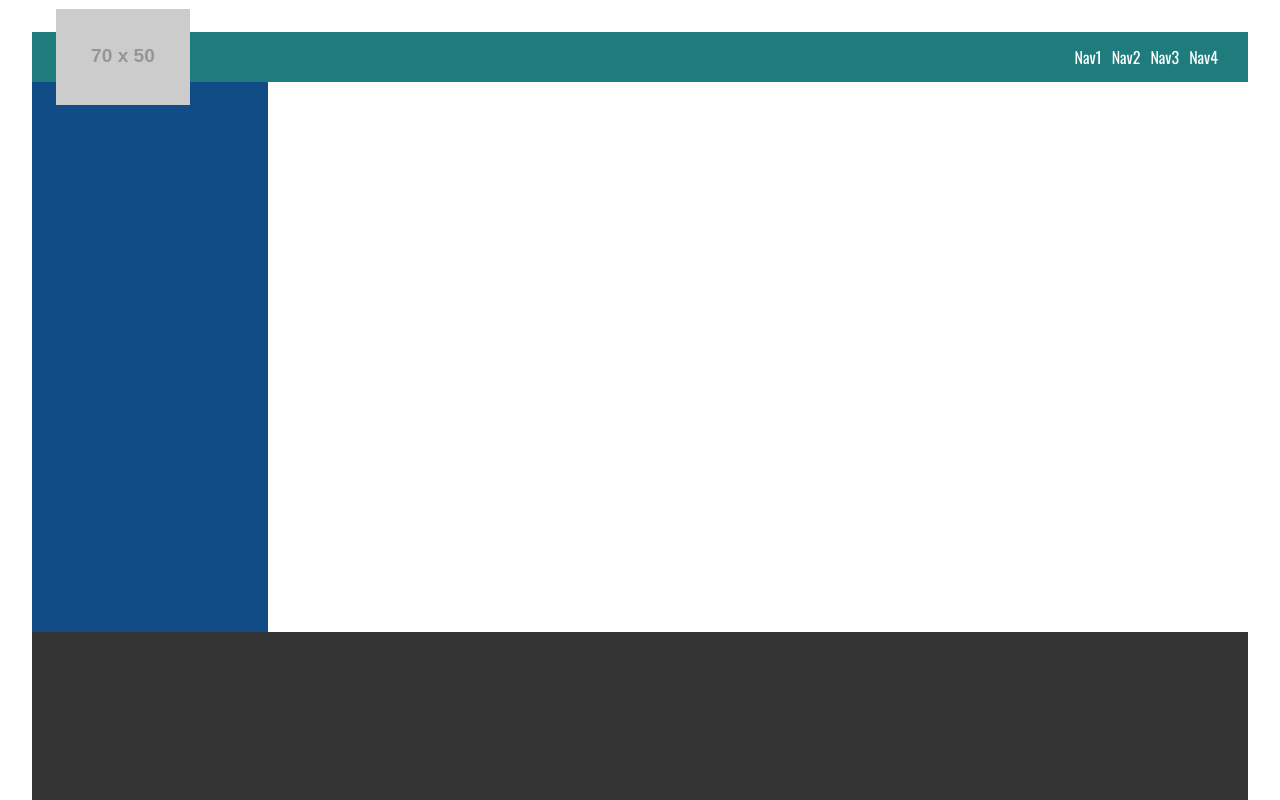
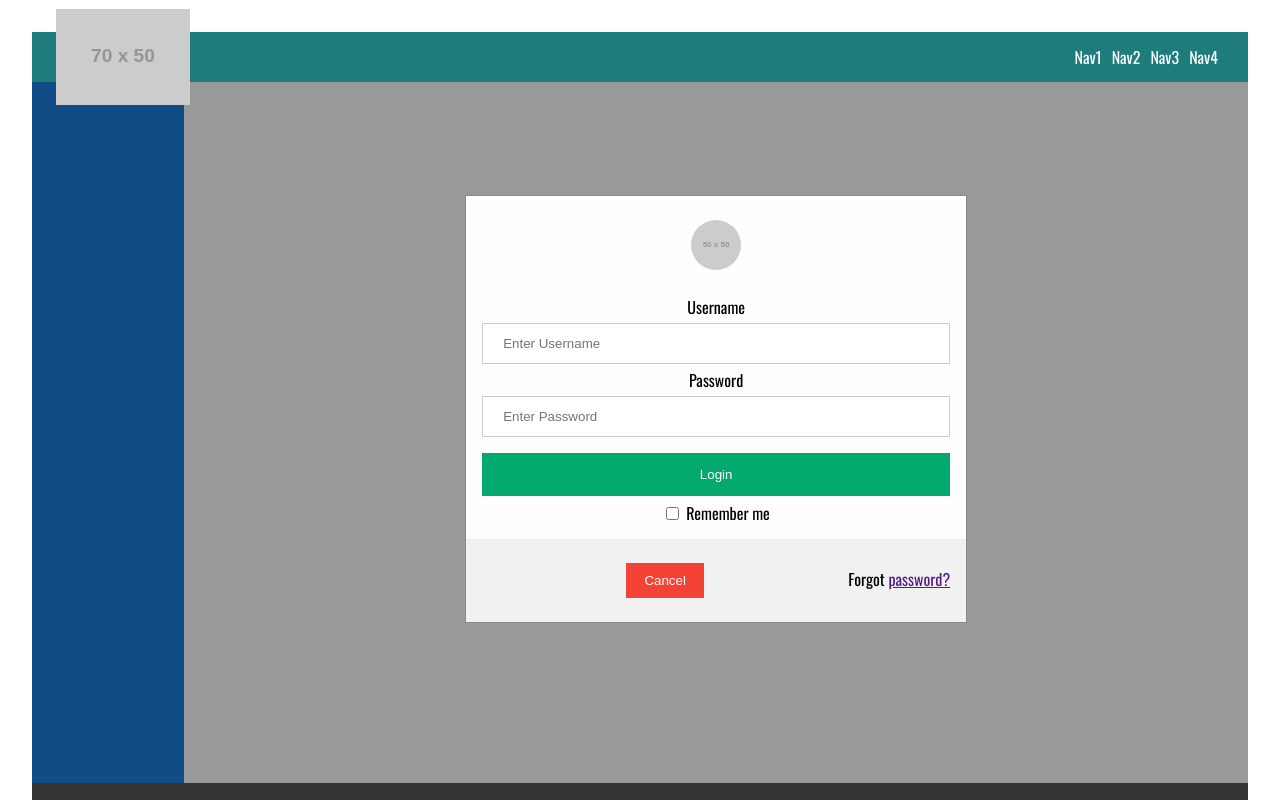
Before and after one commit to Yask00/all_in_one, a React (Vite) app in the folder app/: page / in a window 1280 px wide. Shown: the top 800 px of the page. Built offline with nearby package versions, Linux system fonts and the light colour scheme.

Commit message:
feat: user authentication with context, custom hook and cookies

```diff
--- a/app/src/App.tsx
+++ b/app/src/App.tsx
@@ -4,13 +4,21 @@ import Navigation from "./components/Navigation/Navigation";
 import Footer from "./components/Footer/Footer";
 import Aside from "./components/Aside/Aside";
 import Main from "./components/Main/Main";
+import Login from "./features/Login/Login";
+import AuthProvider from "./context/AuthContext";
 
 function App() {
   return (
     <Layout>
       <Navigation></Navigation>
       <Aside></Aside>
-      <Main></Main>
+      <AuthProvider>
+        <Main>
+          {/* TODO: move login from <Main> here with routing and protected routes */}
+          {/* TODO: TODO LIST */}
+          <Login />
+        </Main>
+      </AuthProvider>
       <Footer></Footer>
     </Layout>
   );
--- a/app/src/components/Main/Main.tsx
+++ b/app/src/components/Main/Main.tsx
@@ -1,8 +1,22 @@
 import { ReactElement } from "react";
 import "./Main.scss";
 
-const Main = (): ReactElement => {
-  return <main className="main"></main>;
+import { ReactNode } from "react";
+import { useAuth } from "../../context/AuthContext";
+
+const Main = ({ children }: { children: ReactNode }): ReactElement => {
+  const { token, user } = useAuth();
+
+  if (!token) {
+    return <main className="main">{children}</main>;
+  }
+  return (
+    <div>
+      Authenticated <br />
+      userID : {user?.id} <br />
+      email : {user?.email}
+    </div>
+  );
 };
 
 export default Main;
--- a/app/src/components/Navigation/Navigation.scss
+++ b/app/src/components/Navigation/Navigation.scss
@@ -24,6 +24,7 @@
 
         &:hover {
             cursor: pointer;
+            text-decoration: underline;
         }
     }
 }
--- /dev/null
+++ b/app/src/context/AuthContext.tsx
@@ -0,0 +1,72 @@
+import { createContext, useContext, useMemo, useState, ReactNode } from "react";
+import useCookie from "../hooks/useCookie";
+import { User } from "../types/interfaces";
+
+const AuthContext = createContext<{
+  token: string | undefined;
+  setToken: (newToken: string) => void;
+  user: User | undefined;
+  setUser: (user: User) => void;
+}>({
+  token: undefined,
+  setToken: () => {},
+  user: undefined,
+  setUser: () => {},
+});
+
+const AuthProvider = ({ children }: { children: ReactNode }) => {
+  // eslint-disable-next-line @typescript-eslint/no-unused-vars
+  const [cookie, getCookie, updateCookie, deleteCookie] = useCookie("jwt") as [
+    string,
+    (name: string) => string | undefined,
+    (newValue: string, options?: Cookies.CookieAttributes) => void,
+    (name: string) => void,
+  ];
+
+  // eslint-disable-next-line @typescript-eslint/no-unused-vars
+  const [userCookie, getUserCookie, updateUserCookie, deleteUserCookie] =
+    useCookie("user") as [
+      string,
+      (name: string) => string | undefined,
+      (newValue: string, options?: Cookies.CookieAttributes) => void,
+      (name: string) => void,
+    ];
+
+  const [token, setToken_] = useState(getCookie("jwt"));
+  const [user, setUser_] = useState<User | undefined>(() => {
+    const userCookie = getUserCookie("user");
+    return userCookie ? JSON.parse(userCookie) : undefined;
+  });
+
+  const setToken = (newToken: string) => {
+    setToken_(newToken);
+  };
+
+  const setUser = (user: User) => {
+    if (!user) {
+      return;
+    }
+    setUser_(user);
+  };
+
+  // Memoized value of the authentication context
+  const contextValue = useMemo(
+    () => ({
+      token,
+      setToken,
+      user,
+      setUser,
+    }),
+    [token, user]
+  );
+
+  return (
+    <AuthContext.Provider value={contextValue}>{children}</AuthContext.Provider>
+  );
+};
+
+export const useAuth = () => {
+  return useContext(AuthContext);
+};
+
+export default AuthProvider;
--- /dev/null
+++ b/app/src/db/db.json
@@ -0,0 +1,14 @@
+{
+  "users": [
+    {
+      "email": "user1@email.com",
+      "password": "$2a$10$GEUOquL1ic/vNLfoergDBeqIhPfpJAr4B5vIDmfQkdEdh6NL9/Qb6",
+      "id": "1XeTI_X"
+    },
+    {
+      "email": "user2@email.com",
+      "password": "$2a$10$.2mHCtkh.FDCPwXhcQpsJuY9w8vUiphT8JvqOjD6QJlZe6nWuTPw.",
+      "id": "OvEhhQt"
+    }
+  ]
+}
--- /dev/null
+++ b/app/src/features/Login/Login.scss
@@ -0,0 +1,98 @@
+//https://www.w3schools.com/howto/tryit.asp?filename=tryhow_css_login_form_modal
+
+/* Full-width input fields */
+input[type=text],
+input[type=password] {
+  width: 100%;
+  padding: 12px 20px;
+  margin: 8px 0;
+  display: inline-block;
+  border: 1px solid #ccc;
+  box-sizing: border-box;
+}
+
+/* Set a style for all buttons */
+button {
+  background-color: #04AA6D;
+  color: white;
+  padding: 14px 20px;
+  margin: 8px 0;
+  border: none;
+  cursor: pointer;
+  width: 100%;
+}
+
+button:hover {
+  opacity: 0.8;
+}
+
+/* Extra styles for the cancel button */
+.cancelbtn {
+  width: auto;
+  padding: 10px 18px;
+  background-color: #f44336;
+}
+
+/* Center the image and position the close button */
+.imgcontainer {
+  text-align: center;
+  margin: 24px 0 12px 0;
+  position: relative;
+
+  .avatar {
+    border-radius: 50%;
+  }
+}
+
+.container {
+  padding: 16px;
+}
+
+span.psw {
+  float: right;
+  padding-top: 16px;
+}
+
+/* The Modal (background) */
+.modal {
+  // position: fixed;
+  /* Stay in place */
+  z-index: 1;
+  /* Sit on top */
+  // left: 0;
+  // top: 0;
+  width: 100%;
+  /* Full width */
+  height: 100%;
+  /* Full height */
+  overflow: auto;
+  /* Enable scroll if needed */
+  background-color: rgb(0, 0, 0);
+  /* Fallback color */
+  background-color: rgba(0, 0, 0, 0.4);
+  /* Black w/ opacity */
+  padding-top: 60px;
+}
+
+/* Modal Content/Box */
+.modal-content {
+  max-width: 500px;
+  background-color: #fefefe;
+  margin: 5% auto 15% auto;
+  /* 5% from the top, 15% from the bottom and centered */
+  border: 1px solid #888;
+  width: 80%;
+  /* Could be more or less, depending on screen size */
+}
+
+/* Change styles for span and cancel button on extra small screens */
+@media screen and (max-width: 300px) {
+  span.psw {
+    display: block;
+    float: none;
+  }
+
+  .cancelbtn {
+    width: 100%;
+  }
+}
--- /dev/null
+++ b/app/src/features/Login/Login.tsx
@@ -0,0 +1,130 @@
+import { ReactElement, useRef, useState } from "react";
+import "./Login.scss";
+import useCookie from "../../hooks/useCookie";
+
+const Login = (): ReactElement => {
+  const [isRememberingMe, setIsRememberingMe] = useState<boolean>(false);
+  const emailRef = useRef<HTMLInputElement>(null);
+  const passwordRef = useRef<HTMLInputElement>(null);
+  // eslint-disable-next-line @typescript-eslint/no-unused-vars
+  const [cookie, getCookie, updateCookie, deleteCookie] = useCookie("jwt") as [
+    string,
+    (name: string) => string | undefined,
+    (newValue: string, options?: Cookies.CookieAttributes) => void,
+    (name: string) => void,
+  ];
+
+  // eslint-disable-next-line @typescript-eslint/no-unused-vars
+  const [userCookie, getUserCookie, updateUserCookie, deleteUserCookie] =
+    useCookie("user") as [
+      string,
+      (name: string) => string | undefined,
+      (newValue: string, options?: Cookies.CookieAttributes) => void,
+      (name: string) => void,
+    ];
+
+  const styles = {
+    backgroundColor: "#f1f1f1",
+  };
+
+  const rememberMeHandler = (): void => {
+    setIsRememberingMe(!isRememberingMe);
+  };
+
+  const submitHandler = (e: React.FormEvent<HTMLButtonElement>): void => {
+    e.preventDefault();
+
+    fetch("http://localhost:3000/signin", {
+      method: "POST",
+      headers: { "Content-Type": "application/json" },
+      body: JSON.stringify({
+        email: emailRef.current?.value,
+        password: passwordRef.current?.value,
+      }),
+    })
+      .then((res) => {
+        if (!res.ok) {
+          // TODO: handle with notification or form validation
+          throw new Error("Invalid credentials");
+        }
+        return res.json();
+      })
+      .then((data) => {
+        updateCookie(data.accessToken, {});
+        updateUserCookie(JSON.stringify(data.user));
+        window.location.href = "/"; // TODO: Router Navigate
+      })
+      .catch((err) => {
+        console.log(err);
+      });
+  };
+
+  return (
+    <div id="id01" className="modal">
+      <form className="modal-content">
+        <div className="imgcontainer">
+          <img
+            src="https://placehold.co/50x50"
+            alt="Avatar"
+            className="avatar"
+          />
+        </div>
+
+        <div className="container">
+          <label htmlFor="uname">
+            <b>Username</b>
+          </label>
+          <input
+            ref={emailRef}
+            // value={username}
+            // onChange={(e) => setusername(e.target.value)}
+            type="text"
+            placeholder="Enter Username"
+            id="uname"
+            required
+          />
+
+          <label htmlFor="psw">
+            <b>Password</b>
+          </label>
+          <input
+            type="password"
+            ref={passwordRef}
+            // value={password}
+            // onChange={(e) => setPassword(e.target.value)}
+            placeholder="Enter Password"
+            id="psw"
+            required
+          />
+
+          <button type="submit" onClick={submitHandler}>
+            Login
+          </button>
+          <label>
+            <input
+              type="checkbox"
+              onChange={rememberMeHandler}
+              checked={isRememberingMe}
+              name="remember"
+            />{" "}
+            Remember me
+          </label>
+        </div>
+
+        <div
+          className="container"
+          style={{ backgroundColor: styles.backgroundColor }}
+        >
+          <button type="button" onClick={() => {}} className="cancelbtn">
+            Cancel
+          </button>
+          <span className="psw">
+            Forgot <a href="">password?</a>
+          </span>
+        </div>
+      </form>
+    </div>
+  );
+};
+
+export default Login;
--- /dev/null
+++ b/app/src/hooks/useCookie.ts
@@ -0,0 +1,32 @@
+import { useState, useCallback } from "react";
+import Cookies from "js-cookie";
+
+export default function useCookie(name: string /*, defaultValue: string*/) {
+  const [value, setValue] = useState(() => {
+    const cookie = Cookies.get(name);
+    if (cookie) {
+      return cookie;
+    }
+    // Cookies.set(name, defaultValue);
+    // return defaultValue;
+  });
+
+  const getCookie = useCallback(() => {
+    return Cookies.get(name);
+  }, [name]);
+
+  const updateCookie = useCallback(
+    (newValue: string, options?: Cookies.CookieAttributes) => {
+      Cookies.set(name, newValue, options);
+      setValue(newValue);
+    },
+    [name]
+  );
+
+  const deleteCookie = useCallback(() => {
+    Cookies.remove(name);
+    setValue("");
+  }, [name]);
+
+  return [value, getCookie, updateCookie, deleteCookie];
+}
--- a/app/src/types/interfaces.ts
+++ b/app/src/types/interfaces.ts
@@ -13,3 +13,8 @@ export interface TodoList {
   skip: number;
   limit: number;
 }
+
+export interface User {
+  id: string;
+  email: string;
+}
```
Also changed, not shown: app/package.json (+6 -1 lines), 2 other files (tests, documents, lock files or other folders).
